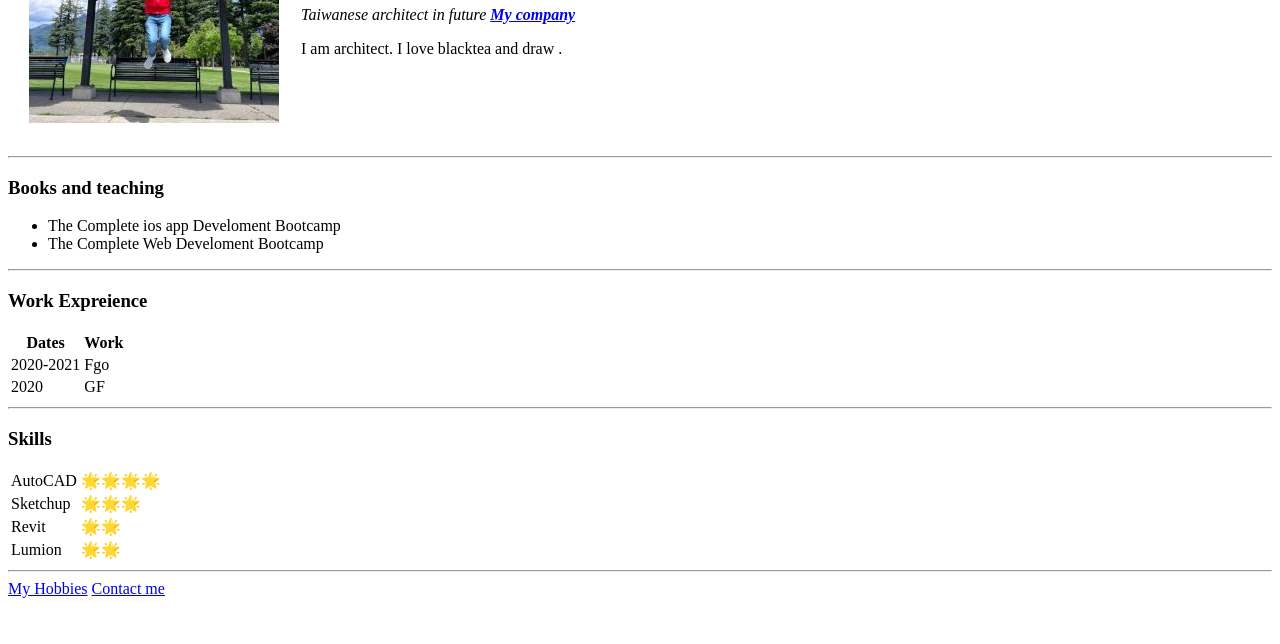
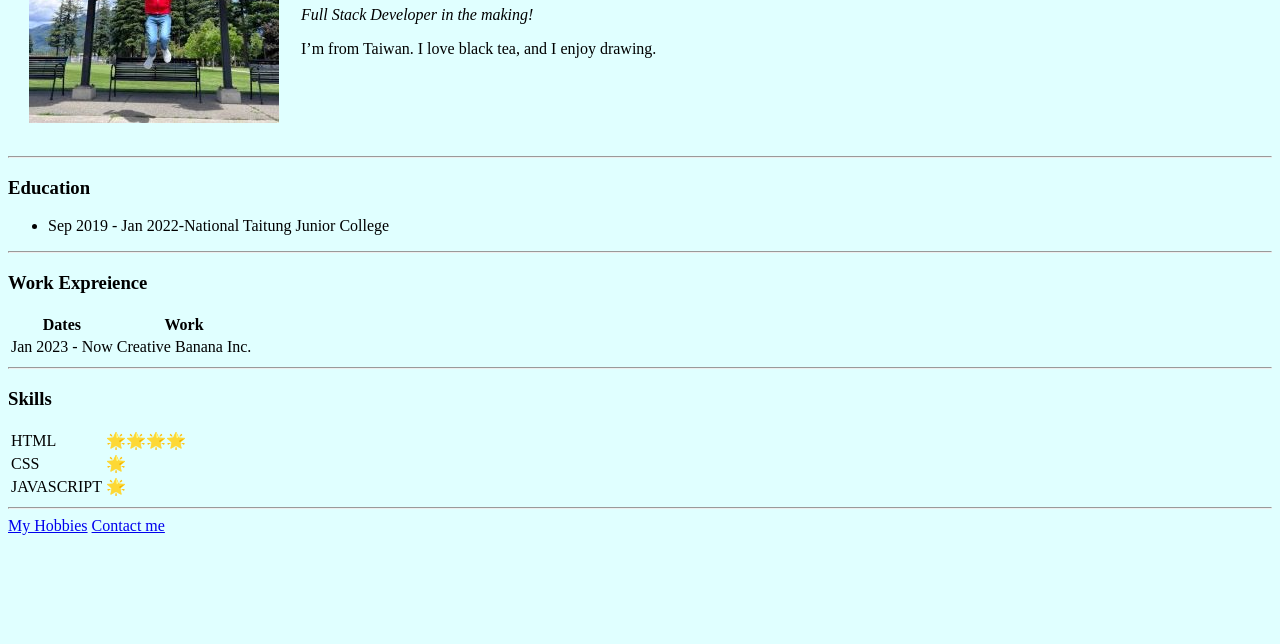
Before and after one commit to Catsky629/CV, a plain HTML site: page index.html in a window 1280 px wide. Shown: the part 156-800 px from the top of the page. Drawn offline with Linux system fonts and the light colour scheme.

Commit message:
Add files via upload
Update Education,Work Expreience,Skills.

```diff
--- a/index.html
+++ b/index.html
@@ -4,20 +4,19 @@
         <meta charset="UTF-8">
         <title>🐳Joseph's Personal Site</title>
     </head>
-    <body>
+    <body style="background-color:lightcyan;">
         <table cellspacing="20">
             <tr>
                 <td><img src="Joseph.jpg" alt="Joseph's photo"></td>
                 <td> <h1>Joseph Chen</h1>
-                    <p><em>Taiwanese architect  in future <strong><a href="https://www.gamer.com.tw//">My company</a></strong></em></p>
-                    <p>I am architect. I love blacktea and draw .</p></td>
+                    <p><em>Full Stack Developer in the making! </em></p>
+                    <p>I’m from Taiwan. I love black tea, and I enjoy drawing.</p></td>
             </tr>
         </table>
         <hr>
-        <h3>Books and teaching</h3>
+        <h3>Education</h3>
         <ul>
-            <li>The Complete ios app Develoment Bootcamp </li>
-            <li>The Complete Web Develoment Bootcamp </li>
+            <li> Sep 2019 - Jan 2022-National Taitung Junior College </li>
         </ul>
         <hr>
         <h3>Work Expreience</h3>
@@ -30,35 +29,27 @@
             </thead>
             <tbody>
                 <tr>
-                    <td>2020-2021</td>
-                    <td>Fgo</td>
+                    <td>Jan 2023 - Now</td>
+                    <td>Creative Banana Inc.</td>
                 </tr>
             </tbody>
             <tfoot>
-                <tr>
-                    <td>2020</td>
-                    <td>GF</td>
-                </tr>
             </tfoot>
         </table>
         <hr>
         <h3>Skills</h3>
                 <table cellcpacing="10">
                     <tr>
-                        <td>AutoCAD</td>
+                        <td>HTML</td>
                         <td>🌟🌟🌟🌟</td>
                     </tr>
                     <tr>
-                        <td>Sketchup </td>
-                        <td>🌟🌟🌟</td>
+                        <td>CSS </td>
+                        <td>🌟</td>
                     </tr>
                     <tr>
-                        <td>Revit</td>
-                        <td>🌟🌟</td>
-                    </tr>
-                    <tr>
-                        <td>Lumion</td>
-                        <td>🌟🌟</td>
+                        <td>JAVASCRIPT</td>
+                        <td>🌟</td>
                     </tr>
                 </table>
         <hr>
```
Also changed, not shown: hobbies.html (+3 -3 lines).
